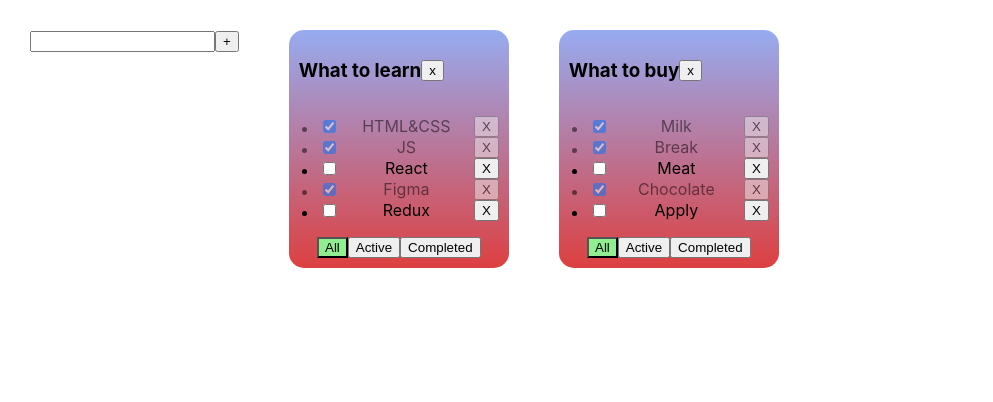
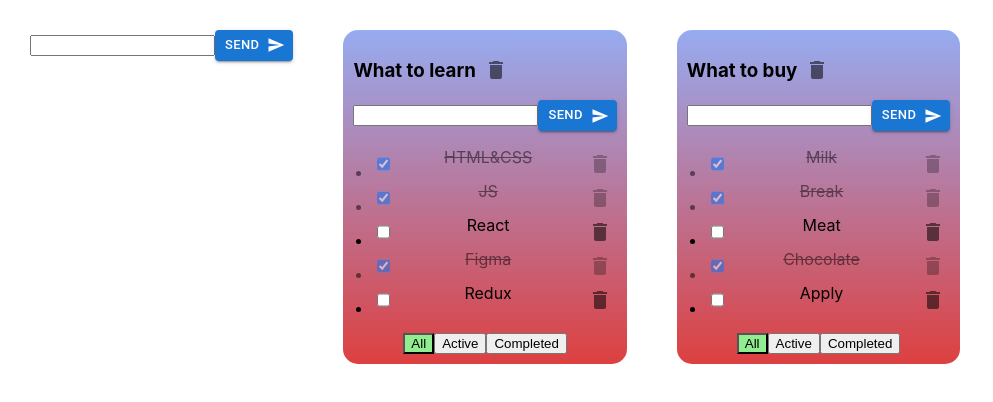
Before and after one commit to AlexMuhin-IT/TodoList, a React (Create React App) app: page / in a window 1280 px wide. Shown: the top 402 px of the page, without its empty margins (0-993 px from the left). Built offline with nearby package versions, Linux system fonts and the light colour scheme.

Commit message:
new Todolist: add material ui

```diff
--- a/package.json
+++ b/package.json
@@ -3,6 +3,11 @@
   "version": "0.1.0",
   "private": true,
   "dependencies": {
+    "@emotion/react": "^11.13.3",
+    "@emotion/styled": "^11.13.0",
+    "@mui/icons-material": "^6.1.0",
+    "@mui/material": "^6.1.0",
+    "@mui/styled-engine-sc": "^6.1.0",
     "@testing-library/jest-dom": "^6.2.0",
     "@testing-library/react": "^14.1.2",
     "@testing-library/user-event": "^14.5.2",
@@ -14,6 +19,7 @@
     "react": "^18.2.0",
     "react-dom": "^18.2.0",
     "react-scripts": "5.0.1",
+    "styled-components": "^6.1.13",
     "typescript": "^5.3.3",
     "uuid": "^10.0.0",
     "web-vitals": "^3.5.1"
--- a/src/App.css
+++ b/src/App.css
@@ -32,6 +32,11 @@ ul{
 }
 .is-done {
     opacity: 0.5;
+    text-decoration: line-through;
+}
+.is-not-done{
+    font-weight: bold;
+    color: #d9d989;
 }
 .todolist-title-container {
     display: flex;
--- a/src/Todolist.tsx
+++ b/src/Todolist.tsx
@@ -3,6 +3,8 @@ import {Button} from "./components/Button";
 import {FilterValuesType, TaskType} from "./App";
 import {AddItemForm} from "./components/addItemForm/AddItemForm";
 import {EditableSpan} from "./components/editableSpan/EditableSpan";
+import {IconButton} from "@mui/material";
+import {Delete} from "@mui/icons-material";
 
 type TodolistPropsType = {
     todolistId: string,
@@ -54,11 +56,17 @@ export const Todolist = ({
                     value={title}
                     onChange={updateTodolistHandler}/>
                 </h3>
-                <Button
-                    title={'x'}
-                    onClick={removeTodolistHandler}/>
+                {/*<Button*/}
+                {/*    title={'x'}*/}
+                {/*    onClick={removeTodolistHandler}/>*/}
+                <IconButton aria-label="delete"
+                            onClick={removeTodolistHandler}
+                            size={'medium'}
+                >
+                    <Delete/>
+                </IconButton>
             </div>
-
+            <AddItemForm addItem={addTaskCallback}/>
             <div>
                 {
                     tasks.length === 0
@@ -84,7 +92,13 @@ export const Todolist = ({
                                                 onChange={changeTaskStatusHandler}
                                             />
                                             <EditableSpan onChange={changeTaskTitleHandler} value={t.title}/>
-                                            <Button onClick={removeTaskHandler} title={'X'}/>
+                                            {/*<Button onClick={removeTaskHandler} title={'X'}/>*/}
+                                            <IconButton aria-label="delete"
+                                                        onClick={removeTaskHandler}
+                                                        size={'small'}
+                                            >
+                                                <Delete/>
+                                            </IconButton>
                                         </div>
                                     </li>
                                 )
--- a/src/components/addItemForm/AddItemForm.tsx
+++ b/src/components/addItemForm/AddItemForm.tsx
@@ -1,5 +1,6 @@
 import React, {ChangeEvent, KeyboardEvent, useState} from 'react';
-import {Button} from "../Button";
+import {Button} from "@mui/material";
+import {Send} from "@mui/icons-material";
 
 type PropsType = {
     addItem: (title: string) => void
@@ -37,7 +38,19 @@ export const AddItemForm = ({addItem}: PropsType) => {
                 onChange={changeItemHandler}
                 onKeyUp={addItemOnKeyUpHandler}
             />
-    <Button title={'+'} onClick={addItemHandler}/>
+            {/*<Button onClick={addItemHandler}*/}
+            {/*        variant={"contained"}*/}
+            {/*        color={"primary"}*/}
+            {/*size={"small"}*/}
+
+            {/*>+</Button>*/}
+            <Button onClick={addItemHandler}
+                    variant="contained"
+                    endIcon={<Send/>}
+                    size={'small'}
+            >
+                Send
+            </Button>
             {error && <div className={'error-message'}>{error}</div>}
         </div>
     )
--- a/src/components/editableSpan/EditableSpan.tsx
+++ b/src/components/editableSpan/EditableSpan.tsx
@@ -8,29 +8,30 @@ type PropsType = {
 export const EditableSpan = ({value, onChange}: PropsType) => {
     const [editMode, setEditMode] = useState(false);
     const [title, setTitle] = useState<string>(value);
-    const activeEditModeHandler = () => {
-        setEditMode(!editMode);
+    // const activeEditModeHandler = () => {
+    //     setEditMode(!editMode);
+    // }
+    // const deactivateEditModeHandler = () => {
+    //     setEditMode(!editMode)
+    //     onChange(title)
+    // }
+    const onTitleHandler = (e: ChangeEvent<HTMLInputElement>) => {
+        setTitle(e.currentTarget.value)
     }
-    const deactivateEditModeHandler = () => {
+    const changeEditModeHandler = () => {
         setEditMode(!editMode)
         onChange(title)
     }
-    const onTitleHandler = (e: ChangeEvent<HTMLInputElement>) => {
-        setTitle(e.currentTarget.value)
-    }
-    // const changeEditModeHandler = () => {
-    //     setEditMode(!editMode);
-    // }
     return (
         <div >
             {editMode ? (
                 <input
                     onChange={onTitleHandler}
-                    onBlur={deactivateEditModeHandler}
+                    onBlur={changeEditModeHandler}
                     value={title}
                     autoFocus/>
             ) : (
-                <span onDoubleClick={activeEditModeHandler}>{value}</span>
+                <span onDoubleClick={changeEditModeHandler}>{value}</span>
             )
             }
         </div>
```
Also changed, not shown: src/components/Button.tsx (line endings or trailing spaces), 1 other file (tests, documents, lock files or other folders). Lines whose indentation alone changed are shown as unchanged.
